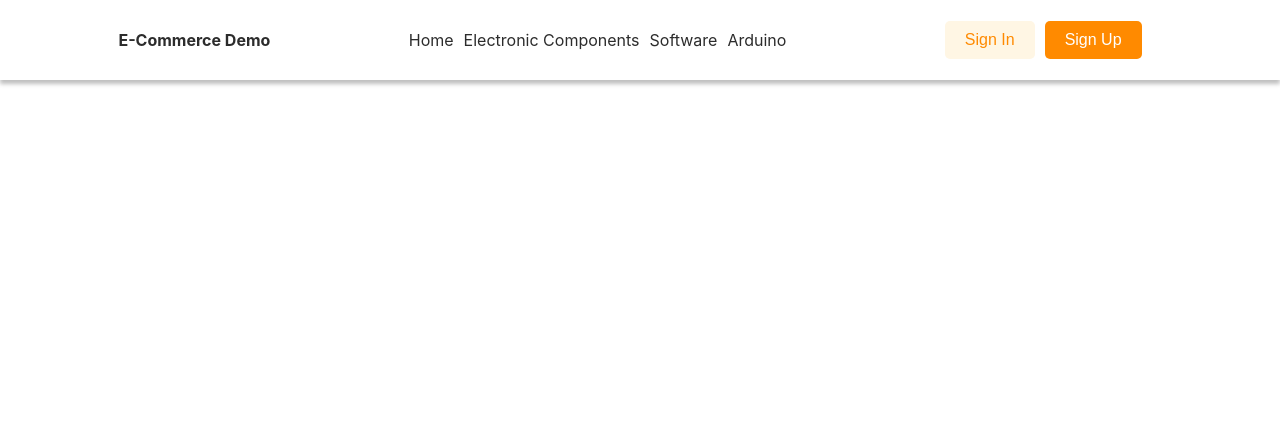
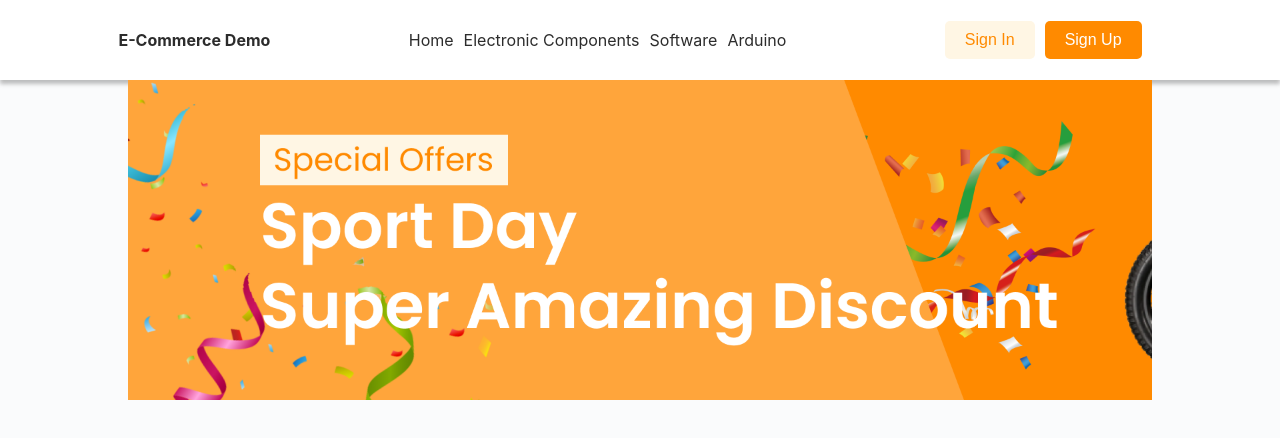
Before and after one commit to GreXLin85/shopiy, a React (Create React App) app: page / in a window 1280 px wide. Shown: the top 438 px of the page. Built offline with nearby package versions, Linux system fonts and the light colour scheme.

Commit message:
Slider added

```diff
--- a/src/App.tsx
+++ b/src/App.tsx
@@ -1,5 +1,7 @@
 import './App.css';
 import NavigationBar from './components/navigationBar';
+import PageContainer from './components/pageContainer';
+import ProductSlider from './components/productSlider';
 
 
 
@@ -7,6 +9,9 @@ function App() {
   return (
     <div className="App">
       <NavigationBar></NavigationBar>
+      <PageContainer>
+        <ProductSlider></ProductSlider>
+      </PageContainer>
     </div>
   );
 }
--- a/src/components/pageContainer.tsx
+++ b/src/components/pageContainer.tsx
@@ -2,11 +2,11 @@ import styled from 'styled-components';
 
 
 const PageContainer = styled.div`
-    background-color: #9C9C9C;
-    height: 100vh;
+    width: 80vw;
     display: flex;
+    flex-direction: row;
     justify-content: center;
-    align-items: center;
+    margin: 0px auto;
 `;
 
 export default function pageContainer({children}: {
--- /dev/null
+++ b/src/components/productSlider.tsx
@@ -0,0 +1,37 @@
+import { Swiper, SwiperSlide } from "swiper/react";
+import promotionalImage from '../assets/promotionalImage.png';
+
+import "swiper/css";
+import "swiper/css/navigation";
+
+import { Navigation } from "swiper";
+import styled from "styled-components";
+
+const StyledSwiper = styled(Swiper)`
+text-align: center;
+    font-size: 18px;
+    background: #fff;
+    height: 40vh;
+    width: 80vw;
+`;
+
+const StyledSlideWithBackground = styled(SwiperSlide)`
+    display: flex;
+    flex-direction: column;
+    justify-content: center;
+    align-items: center;
+    color: #fff;
+    font-size: 3rem;
+    background-image: url(${promotionalImage});
+    background-size: cover;
+`
+
+export default function ProductSlider() {
+    return (
+        <>
+            <StyledSwiper navigation={true} modules={[Navigation]} className="mySwiper">
+                <StyledSlideWithBackground></StyledSlideWithBackground>
+            </StyledSwiper>
+        </>
+    );
+}
--- a/src/index.css
+++ b/src/index.css
@@ -5,4 +5,5 @@ body {
     sans-serif;
   -webkit-font-smoothing: antialiased;
   -moz-osx-font-smoothing: grayscale;
+  background-color: #fafbfc;
 }
```
Also changed, not shown: src/assets/promotionalImage.png (added).
